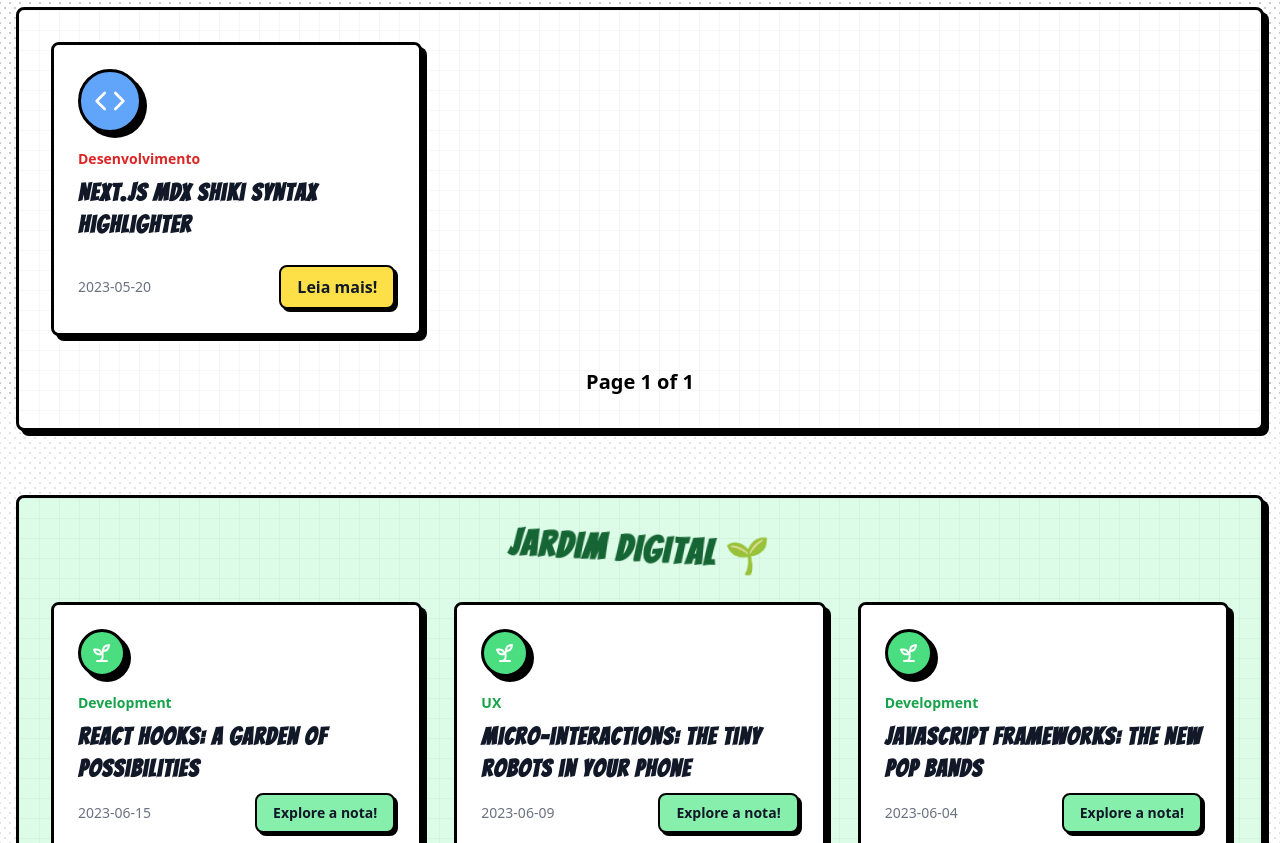
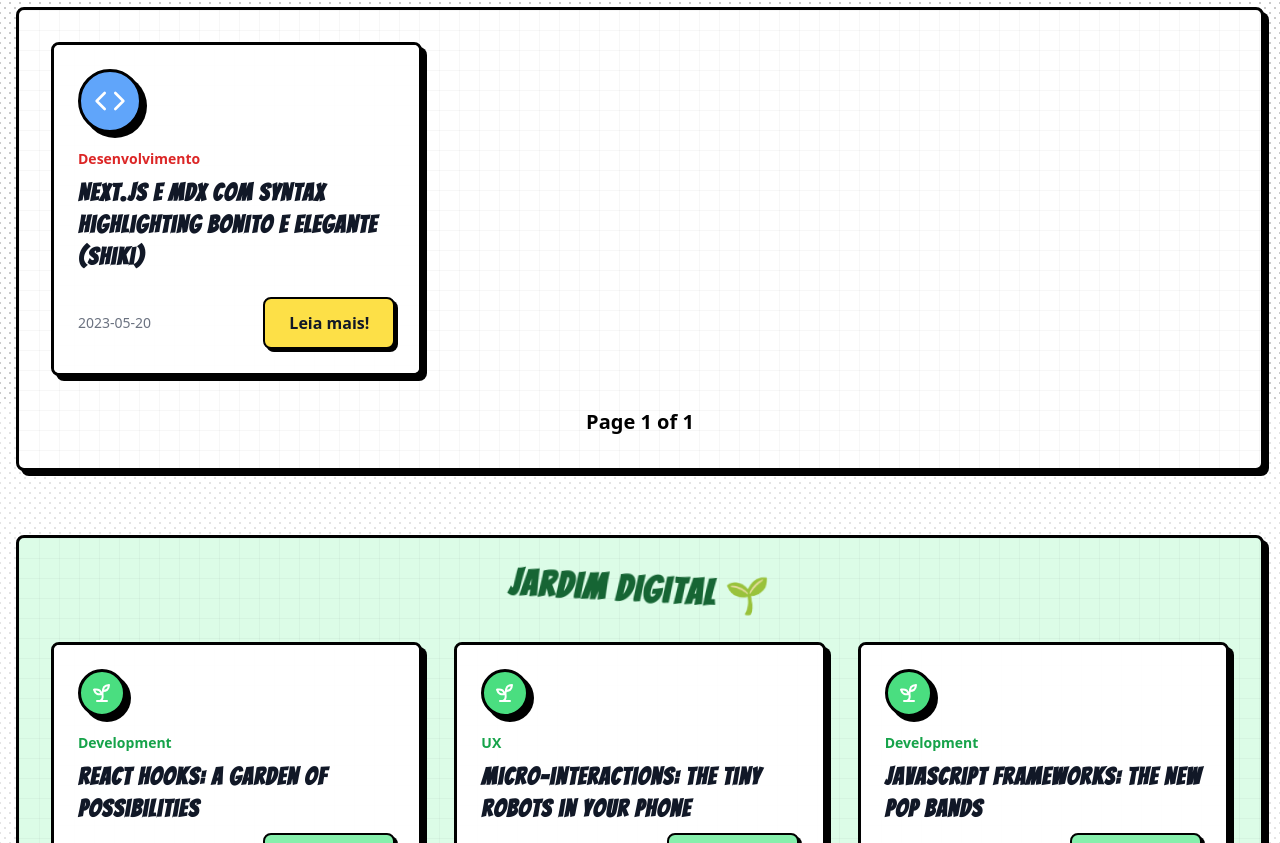
Before and after one commit to dmenezesgabriel/daily-code, a Next.js app: page /daily-code/ in a window 1280 px wide. Shown: the part 397-1240 px from the top of the page. Built offline with nearby package versions, Linux system fonts and the light colour scheme.

Commit message:
chore: fix card component variants

```diff
--- a/src/components/card.tsx
+++ b/src/components/card.tsx
@@ -5,7 +5,7 @@ import { getCategoryColor } from "@/lib/category-utils";
 
 import { Button } from "./button";
 
-type CardVariant = "post" | "garden";
+type CardVariant = "blog" | "garden";
 
 type CardRootProps = {
   children: ReactNode;
@@ -34,12 +34,12 @@ function Root({ children }: CardRootProps) {
   );
 }
 
-function Icon({ category, children, variant = "post" }: CardIconProps) {
+function Icon({ category, children, variant = "blog" }: CardIconProps) {
   const baseStyles =
     "cartoon-border mb-4 flex items-center justify-center rounded-full";
-  const sizeStyles = variant === "post" ? "h-16 w-16" : "h-12 w-12";
+  const sizeStyles = variant === "blog" ? "h-16 w-16" : "h-12 w-12";
   const colorStyles =
-    variant === "post" ? getCategoryColor(category) : "bg-green-400";
+    variant === "blog" ? getCategoryColor(category) : "bg-green-400";
 
   return (
     <div className={`${baseStyles} ${sizeStyles} ${colorStyles}`}>
@@ -50,12 +50,12 @@ function Icon({ category, children, variant = "post" }: CardIconProps) {
 
 function Category({
   children,
-  variant = "post",
+  variant = "blog",
 }: {
   children: ReactNode;
   variant?: CardVariant;
 }) {
-  const colorClass = variant === "post" ? "text-red-600" : "text-green-600";
+  const colorClass = variant === "blog" ? "text-red-600" : "text-green-600";
   return (
     <span className={`mb-2 block text-sm font-semibold ${colorClass}`}>
       {children}
@@ -71,25 +71,16 @@ function Excerpt({ children }: { children: ReactNode }) {
   return <p className="mb-4 flex-grow text-gray-700">{children}</p>;
 }
 
-function Footer({ date, id, variant = "post" }: CardFooterProps) {
-  const href = variant === "post" ? `/blog/${id}` : `/garden/${id}`;
+function Footer({ date, id, variant = "blog" }: CardFooterProps) {
+  const href = variant === "blog" ? `/blog/${id}` : `/garden/${id}`;
   return (
     <div className="mt-auto flex items-center justify-between">
       <span className="text-sm text-gray-500">{date}</span>
-      {variant === "post" ? (
-        <Link
-          href={href}
-          className="cartoon-button transform rounded-lg bg-yellow-300 px-4 py-2 font-bold text-gray-900 transition-all duration-200 ease-in-out hover:scale-105 hover:bg-yellow-400 active:scale-95"
-        >
+      <Link href={href}>
+        <Button variant={variant} size="md">
           Leia mais!
-        </Link>
-      ) : (
-        <Link href={href}>
-          <Button variant="garden" size="sm">
-            Explore a nota!
-          </Button>
-        </Link>
-      )}
+        </Button>
+      </Link>
     </div>
   );
 }
--- a/src/components/post-grid.tsx
+++ b/src/components/post-grid.tsx
@@ -77,14 +77,14 @@ export default function PostGrid({ posts }: PostGridProps) {
           <div className="grid grid-cols-1 gap-8 md:grid-cols-2 lg:grid-cols-3">
             {paginatedPosts.map((post) => (
               <div key={post.id} className="pop-up-hover">
-                <Card.Root variant="post">
-                  <Card.Icon category={post.category} variant="post">
+                <Card.Root variant="blog">
+                  <Card.Icon category={post.category} variant="blog">
                     {getCategoryIcon(post.category)}
                   </Card.Icon>
-                  <Card.Category variant="post">{post.category}</Card.Category>
+                  <Card.Category variant="blog">{post.category}</Card.Category>
                   <Card.Title>{post.title}</Card.Title>
                   <Card.Excerpt>{post.excerpt}</Card.Excerpt>
-                  <Card.Footer variant="post" date={post.date} id={post.id} />
+                  <Card.Footer variant="blog" date={post.date} id={post.id} />
                 </Card.Root>
               </div>
             ))}
--- a/src/content/posts/mdx-nextjs-shiki-syntax-highlighter.mdx
+++ b/src/content/posts/mdx-nextjs-shiki-syntax-highlighter.mdx
@@ -1,5 +1,5 @@
 ---
-title: "Next.Js MDX shiki syntax highlighter"
+title: "Next.Js e MDX com syntax highlighting bonito e elegante (shiki)"
 date: "2023-05-20"
 category: "Desenvolvimento"
 ---
```
